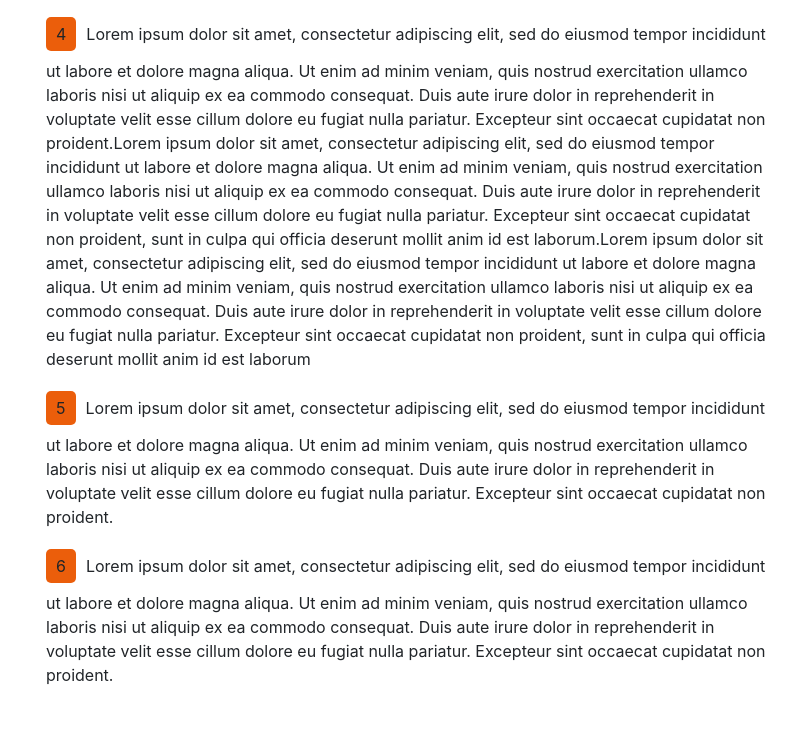
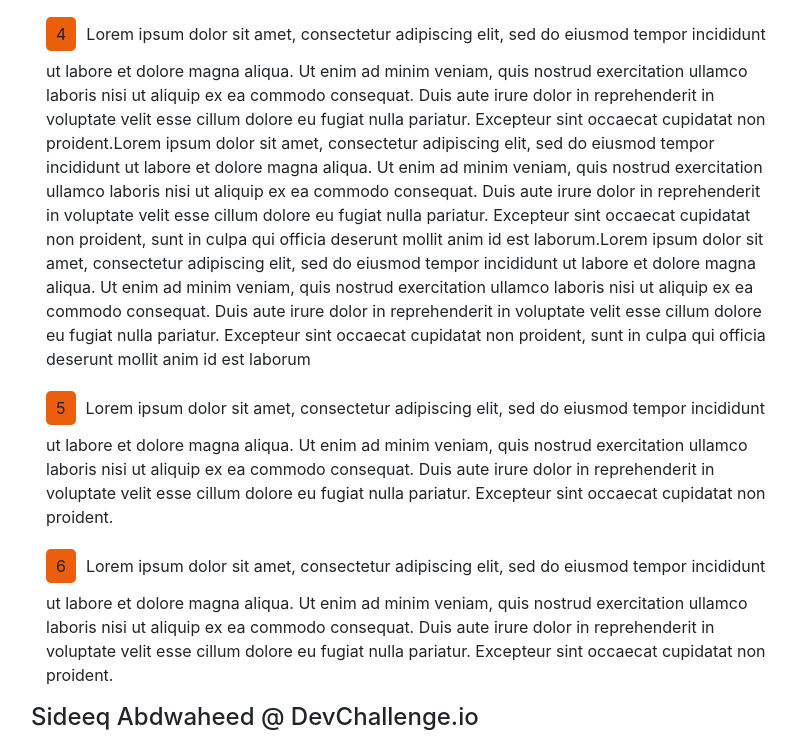
Before and after one commit to sideeq12/Recipee, a plain HTML site: page index.html in a window 1280 px wide. Shown: the part 1663-2403 px from the top of the page, without its empty margins (240-1037 px from the left). Before the commit the page ends 2366 px from the top, so only its background shows below. Drawn offline with nearby package versions, Linux system fonts and the light colour scheme.

Commit message:
deploy mode

```diff
--- a/index.html
+++ b/index.html
@@ -117,6 +117,7 @@
             sint occaecat cupidatat non proident.
         </li>
     </ul>
+    <h4>Sideeq Abdwaheed @ DevChallenge.io</h4>
     </div>
 
 </body>
```
